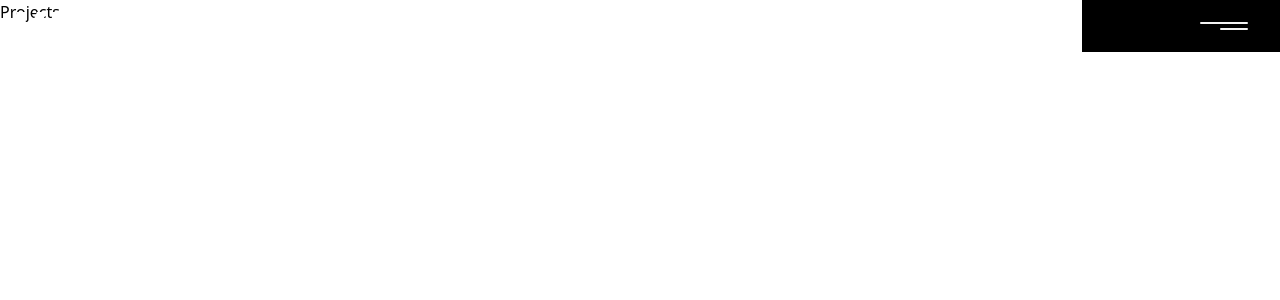
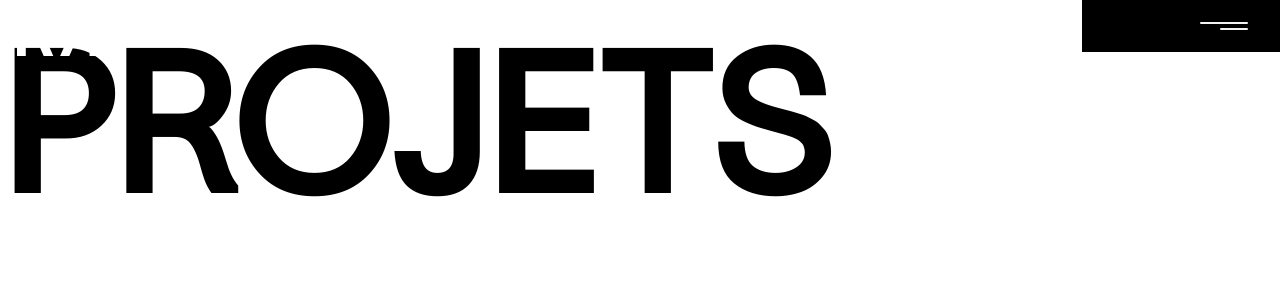
Before and after one commit to coder-Rishi05/K-72, a React (Vite) app: page /projects in a window 1280 px wide. Shown: the top 300 px of the page. Built offline with nearby package versions, Linux system fonts and the light colour scheme.

Commit message:
started project page

```diff
--- a/src/pages/Projects.jsx
+++ b/src/pages/Projects.jsx
@@ -2,7 +2,11 @@ import React from 'react'
 
 const Projects = () => {
   return (
-    <div>Projects</div>
+    <div>
+      <div className="">
+        <h2 className='font-[font1] uppercase text-[15vw] font-bold ' >Projets</h2>
+      </div>
+    </div>
   )
 }
 
```
